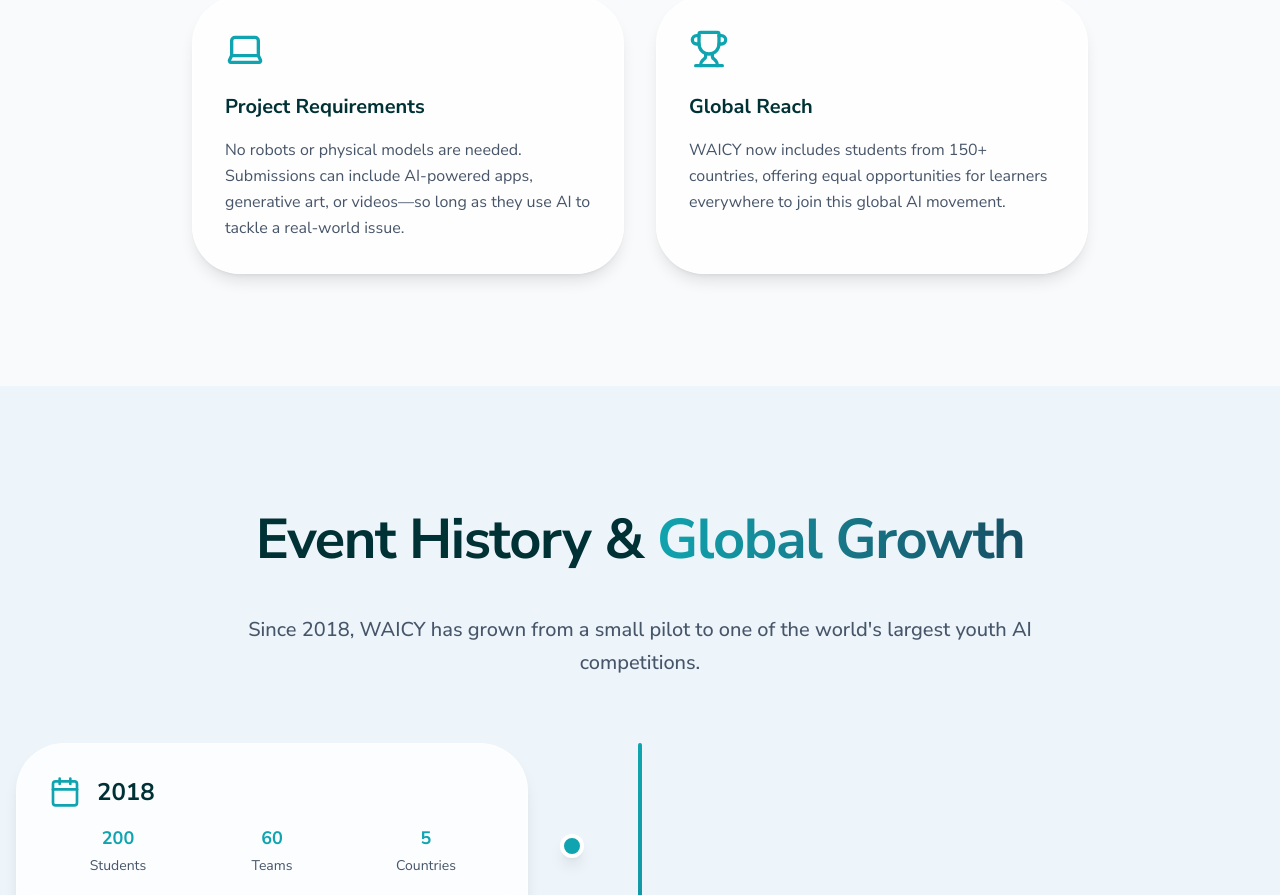
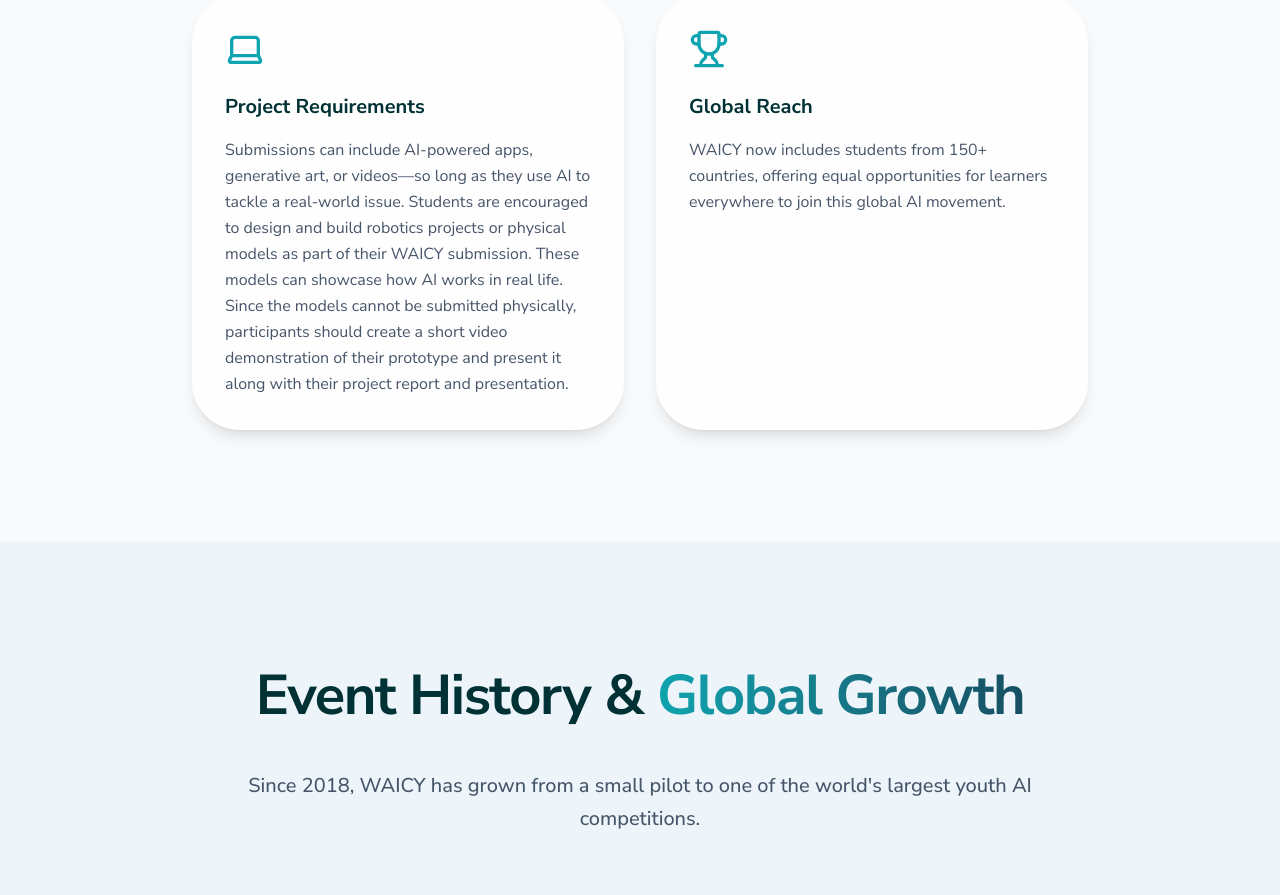
Before and after one commit to kainatkiranrashid2/inventivelearningwebsite, a Next.js app: page /waicy in a window 1280 px wide. Shown: the part 2320-3215 px from the top of the page. Built offline with nearby package versions, Linux system fonts and the light colour scheme.

Commit message:
`Update ParticipationDetails component with revised project requirements and additional information about robotics projects.`

```diff
--- a/app/waicy/components/ParticipationDetails.tsx
+++ b/app/waicy/components/ParticipationDetails.tsx
@@ -23,7 +23,7 @@
     {
       title: "Project Requirements",
       description:
-        "No robots or physical models are needed. Submissions can include AI-powered apps, generative art, or videos—so long as they use AI to tackle a real-world issue.",
+        "Submissions can include AI-powered apps, generative art, or videos—so long as they use AI to tackle a real-world issue. Students are encouraged to design and build robotics projects or physical models as part of their WAICY submission. These models can showcase how AI works in real life. Since the models cannot be submitted physically, participants should create a short video demonstration of their prototype and present it along with their project report and presentation.",
       icon: <Laptop className="w-10 h-10 text-[#0FA4AF]" />,
     },
     {
```
